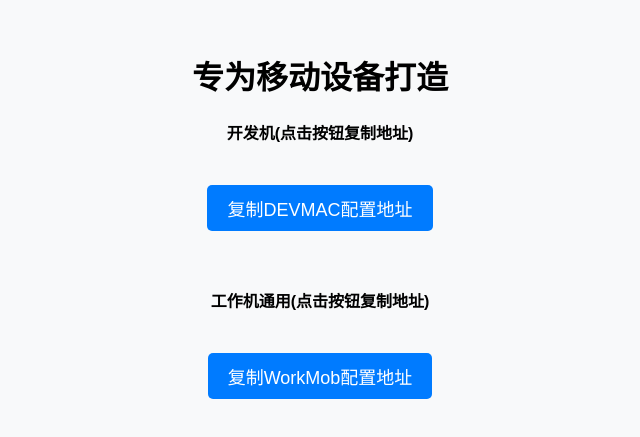
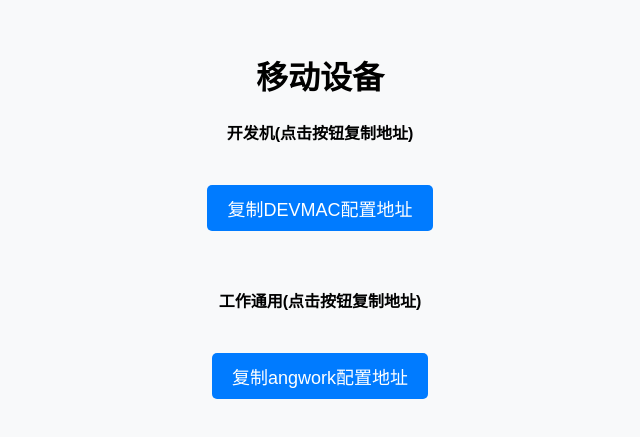
Before and after one commit to 42atom/nodes, a plain HTML site: page index.html in a window 1280 px wide. Shown: the part 185-622 px from the top of the page, without its empty margins (320-960 px from the left). Drawn offline with Linux system fonts and the light colour scheme.

Commit message:
Update index.html

```diff
--- a/index.html
+++ b/index.html
@@ -37,15 +37,15 @@
 </head>
 <body>
     <div class="container">
-        <h1>专为移动设备打造</h1>
+        <h1>移动设备</h1>
         <h4>开发机(点击按钮复制地址)</h4>
         <button class="copy-btn" onclick="copyToClipboard('MacDev.yaml')">复制DEVMAC配置地址</button>
        <br>
        <br>
        <br>
 
-        <h4>工作机通用(点击按钮复制地址)</h4>
-        <button class="copy-btn" onclick="copyToClipboard('angwork.yaml')">复制WorkMob配置地址</button>
+        <h4>工作通用(点击按钮复制地址)</h4>
+        <button class="copy-btn" onclick="copyToClipboard('angwork.yaml')">复制angwork配置地址</button>
     </div>
 
     <script>
```
